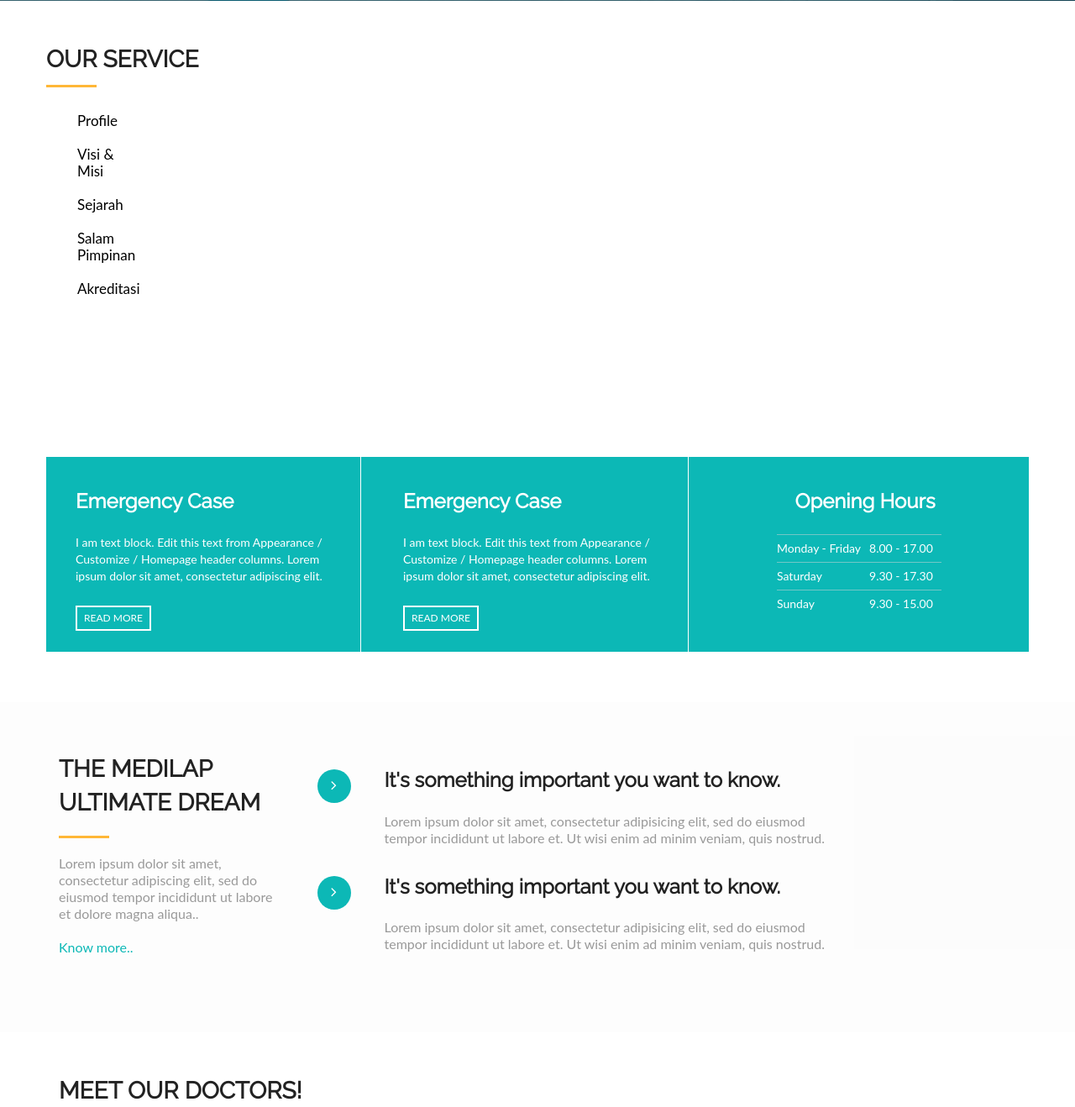
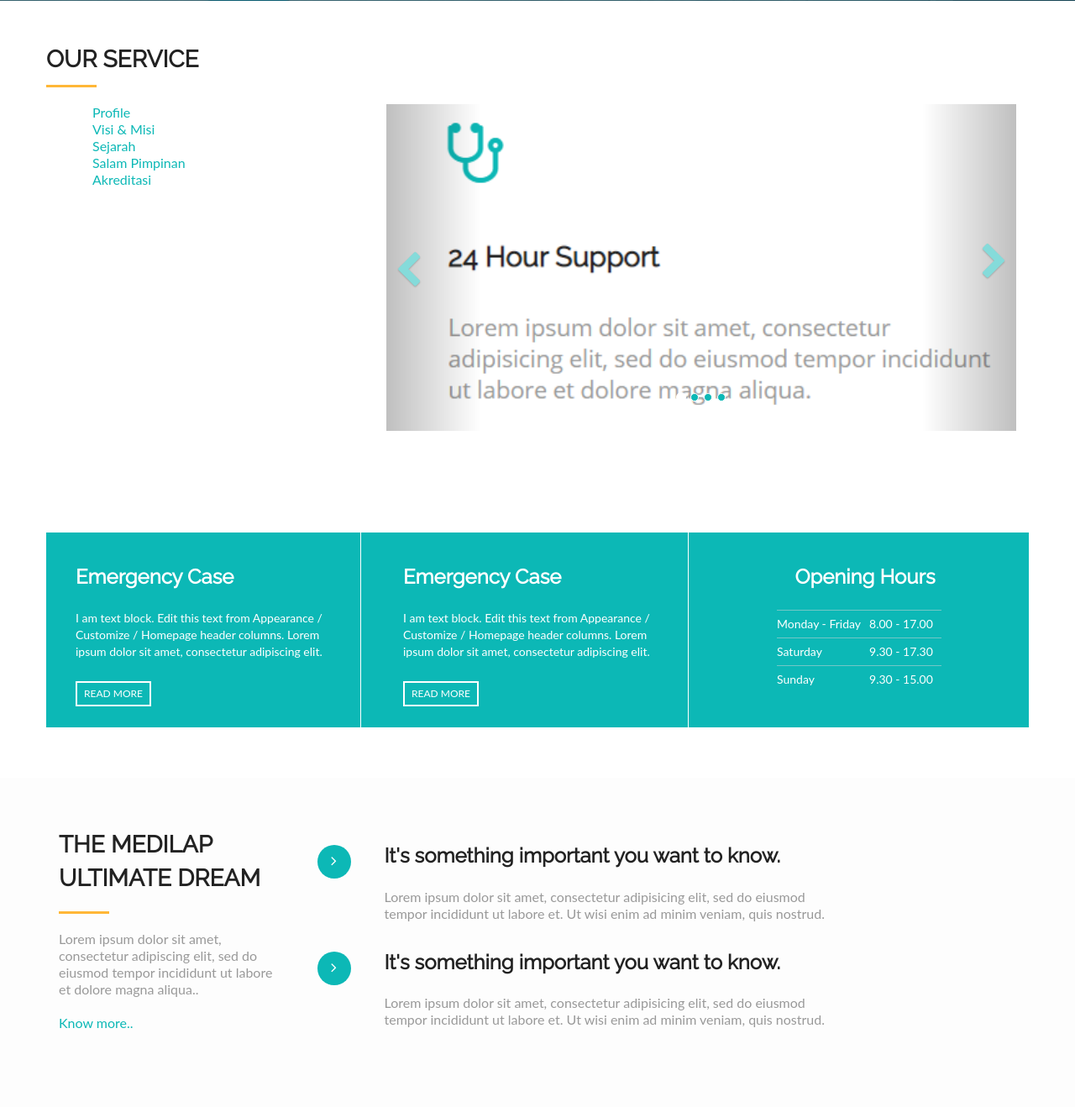
Before and after one commit to SyahdiAkbar99/ci_projects, a CodeIgniter app: page /ci_projects/ in a window 1280 px wide. Shown: the part 649-1967 px from the top of the page at 84% size. Run offline with CodeIgniter, Linux system fonts and the light colour scheme; some libraries are stand-ins or nearby versions; some web fonts are replaced.

Commit message:
new edit

```diff
--- a/application/views/index.php
+++ b/application/views/index.php
@@ -50,44 +50,77 @@
       <div class="row">
           <h2 class="ser-title">Our Service</h2>
           <hr class="botm-line">
-          <div class="col-sm-2">
+          <div class="col-md-4 col-sm-4">
           <div class="tab">
-          <div class="btn-group">
-          <button class="tablinks" onclick="openCity(event, 'Profil')">Profile</button>
-            <button class="tablinks" onclick="openCity(event, 'VisiMisi')">Visi & Misi</button>
-            <button class="tablinks" onclick="openCity(event, 'Sejarah')">Sejarah</button>
-            <button class="tablinks" onclick="openCity(event, 'Salam')">Salam Pimpinan</button>
-            <button class="tablinks" onclick="openCity(event, 'Akreditasi')">Akreditasi</button>
+          <ul class="dropdown-content">
+          <li><a href="#service" class="header_menu" data-ref="profil" style="color: #0cb8b6; padding-top:10px;" onclick="openCity(event, 'Profil')">Profile</a></li>
+            <li><a href="#service"  style="color: #0cb8b6; padding-top:10px;" onclick="openCity(event, 'VisiMisi')">Visi & Misi</a></li>
+            <li><a href="#service"  style="color: #0cb8b6; padding-top:10px;" onclick="openCity(event, 'Sejarah')">Sejarah</a></li>
+            <li><a href="#service"  style="color: #0cb8b6; padding-top:10px;" onclick="openCity(event, 'Salam')">Salam Pimpinan</a></li>
+            <li><a href="#service"  style="color: #0cb8b6; padding-top:10px;" onclick="openCity(event, 'Akreditasi')">Akreditasi</a></li>
+          </ul>
+      </div>
+    </div>
+
+    <div class="col-md-8 col-sm-4">
+    <div id="myCarousel" class="carousel slide" data-ride="carousel">
+    <!-- Indicators -->
+    <ol class="carousel-indicators">
+      <li data-target="#myCarousel" data-slide-to="0" class="active"></li>
+      <li data-target="#myCarousel" data-slide-to="1"></li>
+      <li data-target="#myCarousel" data-slide-to="2"></li>
+      <li data-target="#myCarousel" data-slide-to="3"></li>
+    </ol>
+
+    <!-- Wrapper for slides -->
+    <div class="carousel-inner">
+      <div class="item active">
+        <img src="<?= base_url('assets/img/24 hour.png')?>" alt="24 Hour" style="width:100%;">
+      </div>
+
+      <div class="item">
+        <img src="<?= base_url('assets/img/Emergency Service.png')?>" alt="Emergency" style="width:100%;">
+      </div>
+
+      <div class="item">
+      <img src="<?= base_url('assets/img/Medical Conseling.png')?>" alt="Emergency" style="width:100%;">
+      </div>
+
+      <div class="item">
+      <img src="<?= base_url('assets/img/Premium Healthcare.png')?>" alt="Emergency" style="width:100%;">
+      </div>
+    </div>
+
+    <!-- Left and right controls -->
+    <a class="left carousel-control" href="#myCarousel" data-slide="prev">
+      <div class="icon">
+        <i class="fa fa-chevron-left"></i>
+      </div>
+      <span class="sr-only">Previous</span>
+    </a>
+    <a class="right carousel-control" href="#myCarousel" data-slide="next">
+      <div class="icon">
+        <i class="fa fa-chevron-right"></i>
+      </div>
+      <span class="sr-only">Next</span>
+    </a>
   </div>
 </div>
 </div>
-    <div class="col-md-10">
+
+  <div class="col-md-4 col-sm-4">
     <div id="Profil" class="tabcontent">
     <h3>Profile</h3>
-    <div class="col-md-6 col-sm-4">
     <div class="service-info">
             <div class="icon">
               <i class="fa fa-user"></i>
             </div>
             <div class="icon-info">
               <h4>Our Profile</h4>
-              <p style="margin-left:-100px">Lorem ipsum dolor sit amet, consectetur adipisicing elit,sed do eiusmod tempor incididunt ut labore et dolore magna aliqua.</p>
+              <p>Lorem ipsum dolor sit amet, consectetur adipisicing elit, sed do.</p>
             </div>
           </div>
     </div>
-    <div class="col-md-6 col-sm-4">
-    <div class="service-info" style="margin-left:100px;">
-            <div class="icon">
-              <i class="fa fa-user" style="text-align:center;"></i>
-            </div>
-            <div class="icon-info">
-              <h4>Our Profile</h4>
-              <p style="margin-left:155px;">Lorem ipsum dolor sit amet, consectetur adipisicing elit, sed do.</p>
-            </div>
-          </div>
-    </div>
-  </div>
-
     <div id="VisiMisi" class="tabcontent">
   <h3>Visi & Misi</h3>
   <div class="service-info">
@@ -96,11 +129,10 @@
             </div>
             <div class="icon-info">
               <h4>Our Visi Misi</h4>
-              <p>Lorem ipsum dolor sit amet, consectetur adipisicing elit, sed do eiusmod tempor incididunt ut labore et dolore magna aliqua.</p>
+              <p>Lorem ipsum dolor sit amet, consectetur adipisicing elit, sed do </p>
             </div>
           </div>
       </div>
-
       <div id="Sejarah" class="tabcontent">
   <h3>Sejarah</h3>
   <div class="service-info">
@@ -108,12 +140,11 @@
               <i class="fa fa-history"></i>
             </div>
             <div class="icon-info">
-              <h4>24 Hour Support</h4>
+              <h4>Our History</h4>
               <p>Lorem ipsum dolor sit amet, consectetur adipisicing elit, sed do eiusmod tempor incididunt ut labore et dolore magna aliqua.</p>
             </div>
           </div>
     </div>
-
     <div id="Salam" class="tabcontent">
   <h3>Salam Pimpinan</h3>
   <div class="service-info">
@@ -121,12 +152,11 @@
               <i class="fa fa-book"></i>
             </div>
             <div class="icon-info">
-              <h4>24 Hour Support</h4>
+              <h4>Regards Leader</h4>
               <p>Lorem ipsum dolor sit amet, consectetur adipisicing elit, sed do eiusmod tempor incididunt ut labore et dolore magna aliqua.</p>
             </div>
           </div>
     </div>
-
     <div id="Akreditasi" class="tabcontent">
   <h3>Akreditasi</h3>
   <div class="service-info">
@@ -134,11 +164,30 @@
               <i class="fa fa-home"></i>
             </div>
             <div class="icon-info">
-              <h4>24 Hour Support</h4>
+              <h4>Our Acreditation</h4>
               <p>Lorem ipsum dolor sit amet, consectetur adipisicing elit, sed do eiusmod tempor incididunt ut labore et dolore magna aliqua.</p>
             </div>
           </div>
   </div>
+  </div>
+
+  <!-- <div class="col-md-8 col-sm-4">
+
+</div>
+
+<div class="col-md-8 col-sm-4">
+
+</div>
+
+<div class="col-md-8 col-sm-4">
+
+</div>
+
+<div class="col-md-8 col-sm-4">
+
+</div> -->
+
+
 <div class="clearfix"></div>
     </div>
 
--- a/application/views/start_template/header.php
+++ b/application/views/start_template/header.php
@@ -24,23 +24,10 @@ body {font-family: "Lato", sans-serif;}
 .tab {
   float: left;
   background-color: #ffffff;
-  width: 10%;
   height: 300px;
+  position : static;
 }
 
-.tab button {
-  display: block;
-  background-color: inherit;
-  transition:0.3s;
-  color: black;
-  padding:10px 22px;
-  width: 100%;
-  border: none;
-  outline: none;
-  text-align: left;
-  cursor: pointer;
-  font-size: 17px;
-}
 
 .tab button:hover {
   background-color: #f1f1f1;
@@ -52,17 +39,25 @@ body {font-family: "Lato", sans-serif;}
 
 .tabcontent {
   float: left;
-  overflow-x:auto;
-  padding: 0px 12px;
+  width: 100%;
+  margin-left:550px;
+  padding: 12px 12px;
   text-align:center;
-  border:none;
   height: 240px;
+  margin-top:-10px;
   display: none;
-  white-space:nowrap;
+  position : static;
+  /* border:1px solid; */
 }
 
-.icon-info{
-  font-size:8vw;
+.carousel-inner{
+  background-color: #0cb8b6;
+  color : #0cb8b6;
+}
+
+.carousel-slide{
+  top:10px;
+  position : relative;
 }
 
 .clearfix::after {
@@ -70,6 +65,21 @@ body {font-family: "Lato", sans-serif;}
   clear: both;
   display: table;
 }
+.fa-chevron-left{
+  padding-top:175px;
+  padding-right:60px;
+  text-align:center;
+}
+
+.fa-chevron-right{
+  padding-top:165px;
+  padding-left:60px;
+  text-align:center;
+}
+
+.carousel-indicators li{
+  background-color:#0cb8b6;
+}
   </style>
 </head>
 <body id="myPage" data-spy="scroll" data-target=".navbar" data-offset="20">
```
Also changed, not shown: assets/img/24 Hour.PNG (added), assets/img/Emergency Service.PNG (added), assets/img/Medical Conseling.PNG (added), assets/img/Premium Healthcare.PNG (added). Lines whose indentation alone changed are shown as unchanged.
